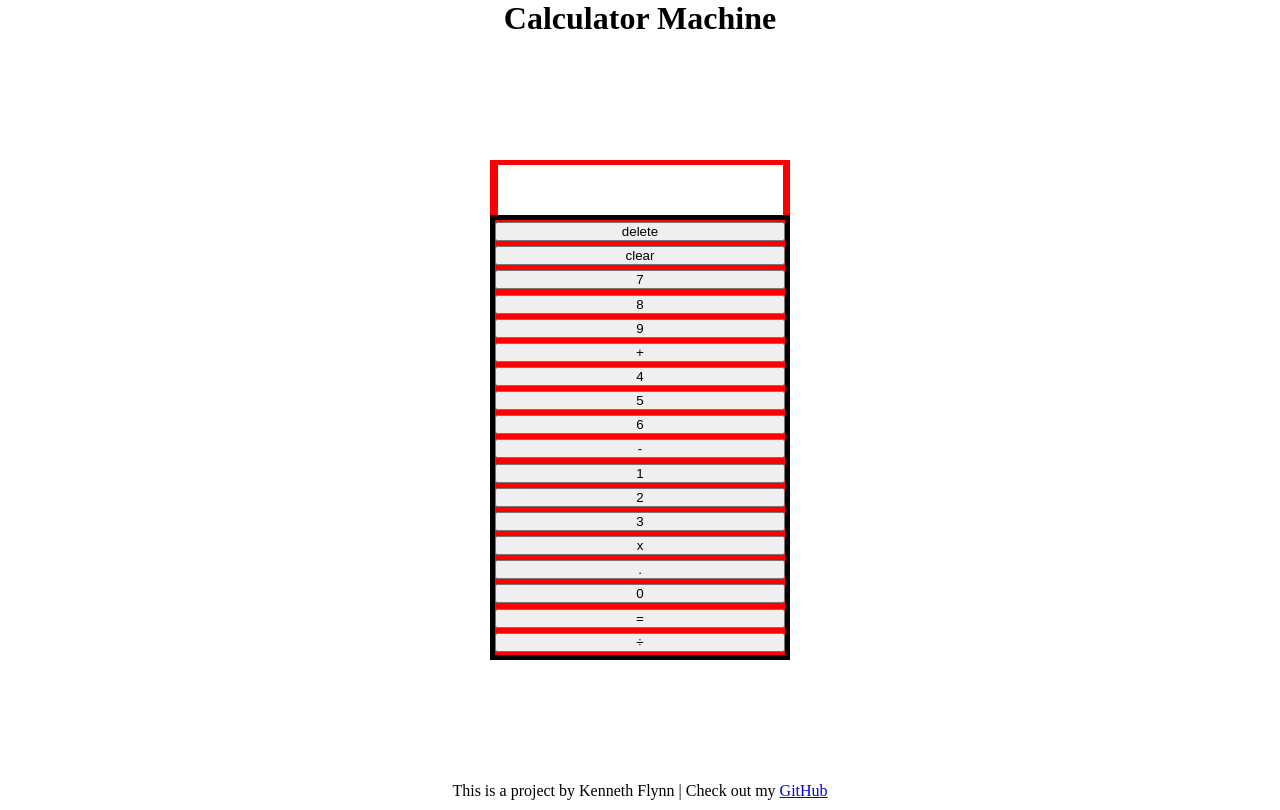
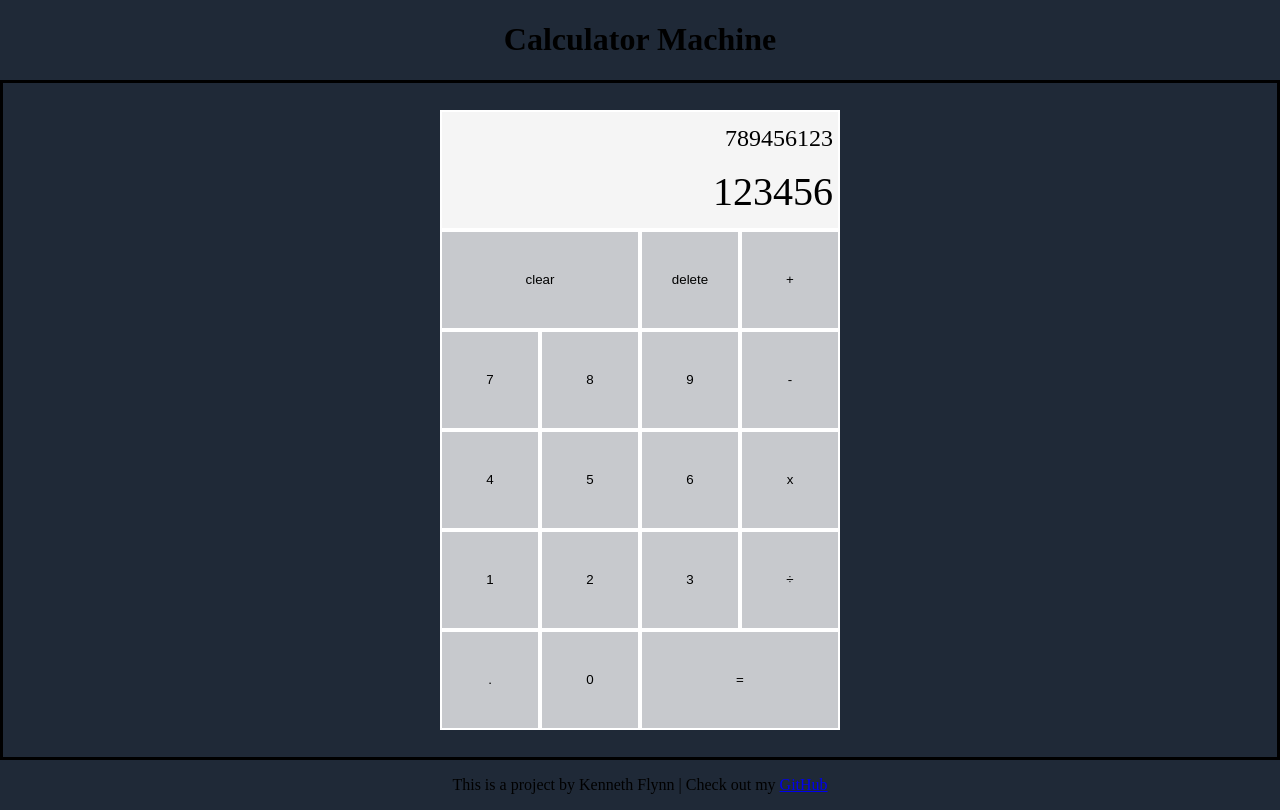
Before and after one commit to flynnkennethd/calculator, a plain HTML site: page index.html in a window 1280 px wide. Drawn offline with Linux system fonts and the light colour scheme.

Commit message:
restructured index. fixed css to match. Scrapped js for now. Will come back to it later.

```diff
--- a/index.html
+++ b/index.html
@@ -4,45 +4,46 @@
         <meta charset='utf-8'>
         <title>Calculator</title>
         <link rel='stylesheet' href='styles.css'>
+        <script src='script.js' defer></script>
     </head>
     <body>
         <header>
             <h1>Calculator Machine</h1>
         </header>
         <div id=calculator-body>
-            <div id=calculator-display></div>
-            <div id=calculator-buttons>
+            <div id=calculator-display>
+                <div id=previous-displayed>789456123</div>
+                <div id=current-displayed>123456</div>
+            </div>
+            <button class="calc-button span2">clear</button>
+            <button class="calc-button">delete</button>
+            <button class=calc-button>+</button>
 
-                    <button id=delete class="calc-button top-buttons">delete</button>
-                    <button id=clear class="calc-button top-buttons">clear</button>
+            <button class=calc-button>7</button>
+            <button class=calc-button>8</button>
+            <button class=calc-button>9</button>
+            <button class=calc-button>-</button>
 
-                    <button id=7 class=calc-button>7</button>
-                    <button id=8 class=calc-button>8</button>
-                    <button id=9 class=calc-button>9</button>
-                    <button id=add class=calc-button>+</button>
+            <button class=calc-button>4</button>
+            <button class=calc-button>5</button>
+            <button class=calc-button>6</button>
+            <button class=calc-button>x</button>
 
-                    <button id=4 class=calc-button>4</button>
-                    <button id=5 class=calc-button>5</button>
-                    <button id=6 class=calc-button>6</button>
-                    <button id=subtract class=calc-button>-</button>
+            <button class=calc-button>1</button>
+            <button class=calc-button>2</button>
+            <button class=calc-button>3</button>
+            <button class=calc-button>&#247</button>
 
-                    <button id=1 class=calc-button>1</button>
-                    <button id=2 class=calc-button>2</button>
-                    <button id=3 class=calc-button>3</button>
-                    <button id=multiply class=calc-button>x</button>
-
-                    <button id=decimal class=calc-button>.</button>
-                    <button id=0 class=calc-button>0</button>
-                    <button id=equals class=calc-button>=</button>
-                    <button id=divide class=calc-button>&#247</button>
-
+            <button class=calc-button>.</button>
+            <button class=calc-button>0</button>
+            <button class="calc-button span2">=</button>
         </div>
-    </div>
         <footer>
-            <p>This is a project by Kenneth Flynn | Check out my
+            <p>
+                This is a project by Kenneth Flynn | Check out my
                 <a href="https://github.com/flynnkennethd" target="_blank" rel="noopener noreferrer">GitHub</a>
             </p>
         </footer>
-        <script src='script.js'></script>
+
     </body>
 </html>
--- a/styles.css
+++ b/styles.css
@@ -1,54 +1,62 @@
 * {
-    margin: 0;
-    padding: 0;
+    box-sizing: border-box;
 }
 html, body {
     height: 100%;
 }
 body {
+    padding: 0;
+    margin: 0;
     display: flex;
     flex-direction: column;
-    align-items: center;
     justify-content: space-between;
+    background-color: #1f2937;
 }
+ header {
+     text-align: center;
+ }
+ footer {
+     text-align: center;
+ }
+/*calculator*/
+
 #calculator-body {
-    background-color: red;
-    display: flex;
-    flex-direction: column;
-    width: 300px;
-    height: 500px;
-    justify-content: space-between;
+    display: grid;
+    justify-content: center;
+    align-content: center;
+    min-height: 85vh;
+    grid-template-columns: repeat(4, 100px);
+    grid-template-rows: minmax(120px, auto) repeat(5, 100px);
+    border-style: solid;
 }
 #calculator-display {
-    background-color: white;
-    width: 95%;
-    height: 50px;
-    align-self: center;
-    margin-top: 5px;;
-}
-#calculator-buttons {
-    background-color: red;
+    grid-column: span 4;
     display: flex;
     flex-direction: column;
     justify-content: space-around;
-    flex-grow: 1;
+    align-items: flex-end;
+    padding: 5px;
+    background-color: whitesmoke;
+    border: white;
     border-style: solid;
-    border-width: 5px;
+    border-width: 2px;
 }
-#calc-button {
-    background-color: green;
-    color: red;
+#previous-displayed {
+    font-size: 1.5em;
 }
-#row1, #row2, #row3, #row4, #row5 {
-    text-align: center;
-    background-color: green;
-    flex-grow: 1;
+#current-displayed {
+    font-size: 2.5em
 }
-#row1 {
-    display: grid;
-    grid-template-columns: repeat(2, 1fr);
+.span2 {
+    grid-column: span 2;
 }
-#row2, #row3, #row4, #row5 {
-    display: grid;
-    grid-template-columns: repeat(4, 1fr)
+#calculator-body > button {
+    background-color: rgba(255, 255, 255, 75%);
+    border: white;
+    border-style: solid;
+    border-width: 2px;
+    cursor: pointer;
 }
+#calculator-body > button:hover {
+    background-color: rgba(255, 255, 255, 95%);
+}
```
